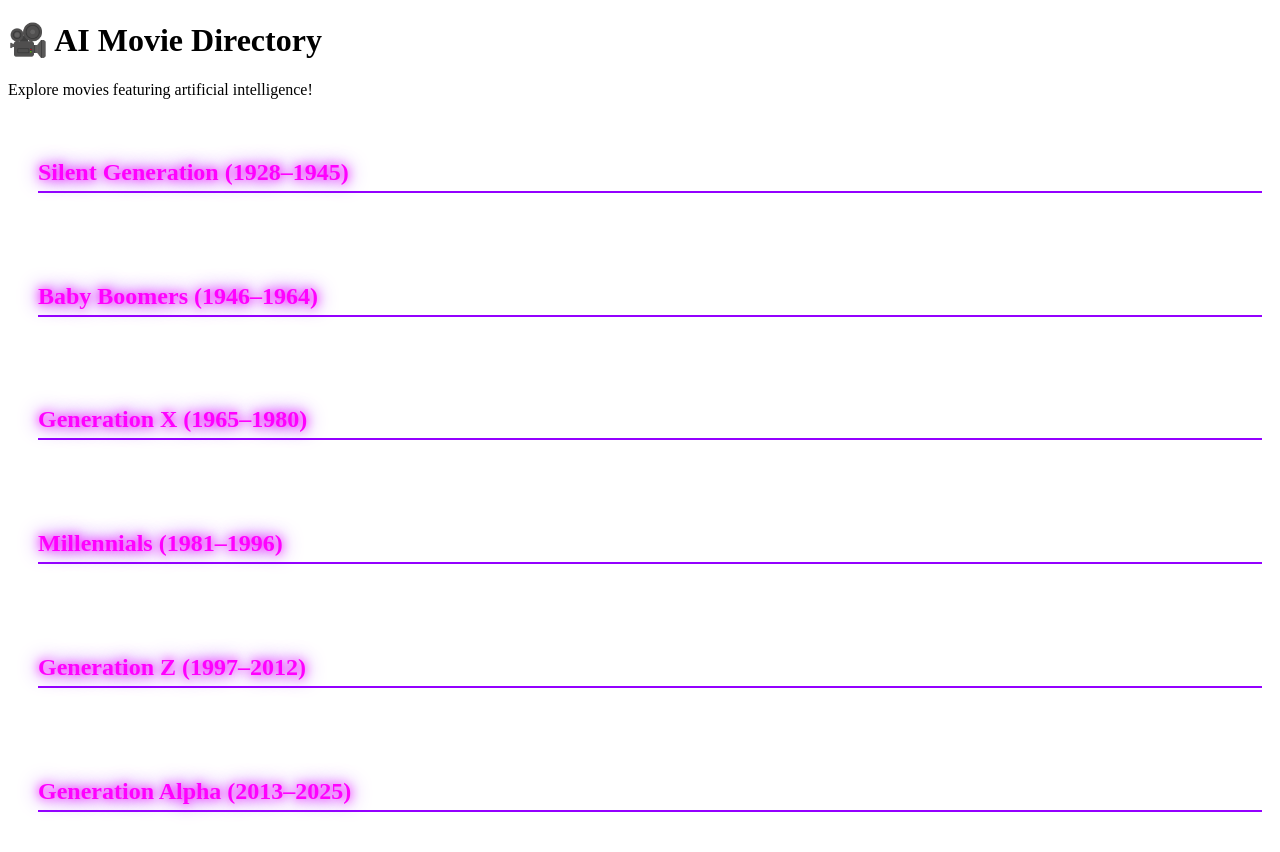
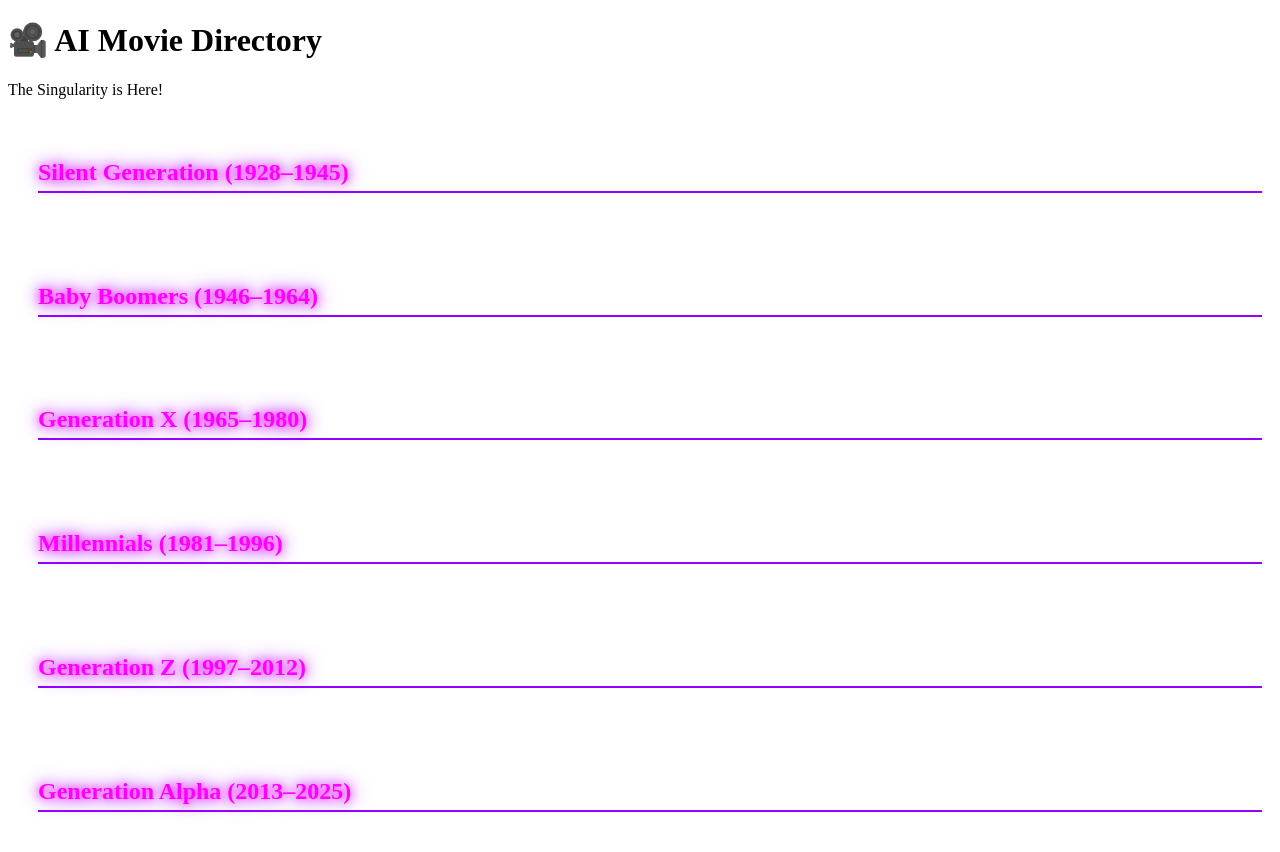
Before and after one commit to TacoTuesday365/ai-movie-directory, a plain HTML site: page index.html in a window 1280 px wide. Drawn offline with Linux system fonts and the light colour scheme; no server answers.

Commit message:
Update index.html

```diff
--- a/index.html
+++ b/index.html
@@ -9,7 +9,7 @@
 <body>
     <header>
         <h1>🎥 AI Movie Directory</h1>
-        <p>Explore movies featuring artificial intelligence!</p>
+        <p>The Singularity is Here!</p>
     </header>
 
     <main>
```
